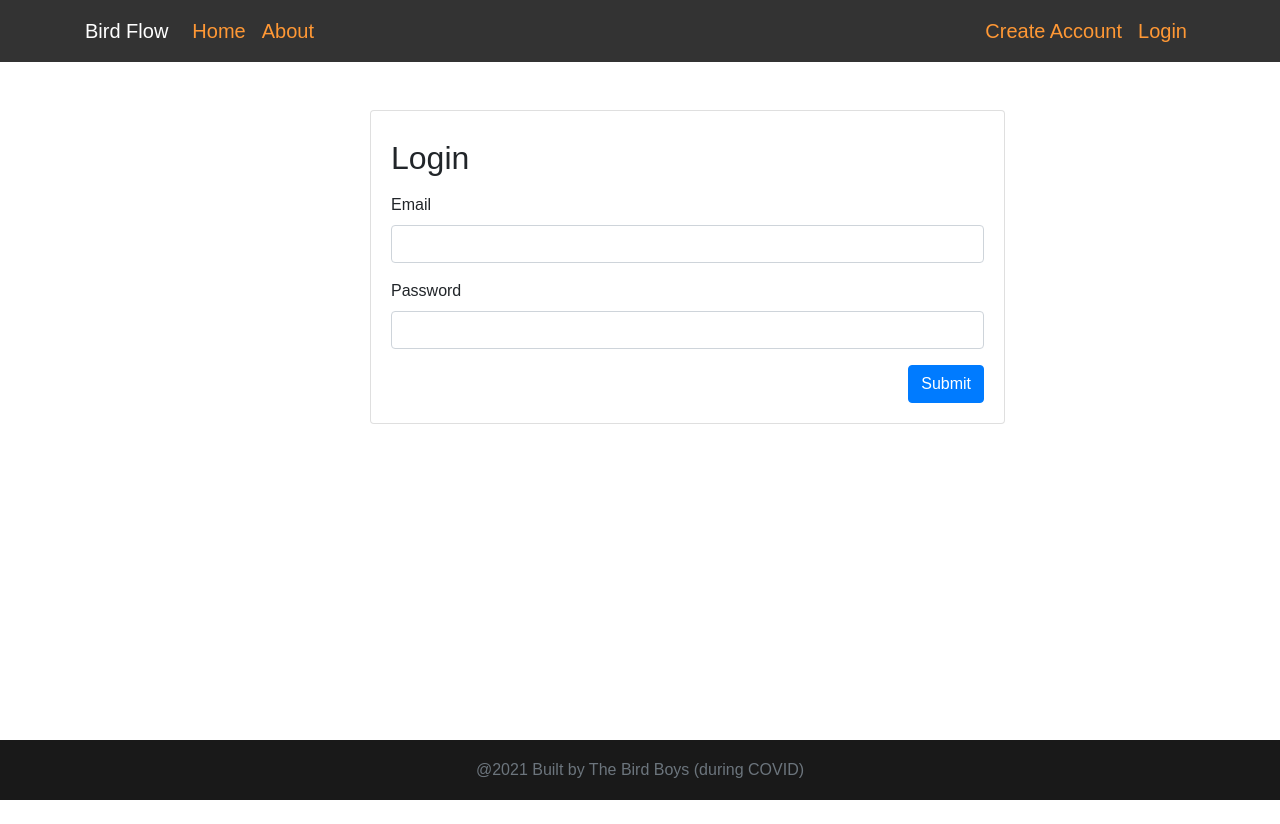
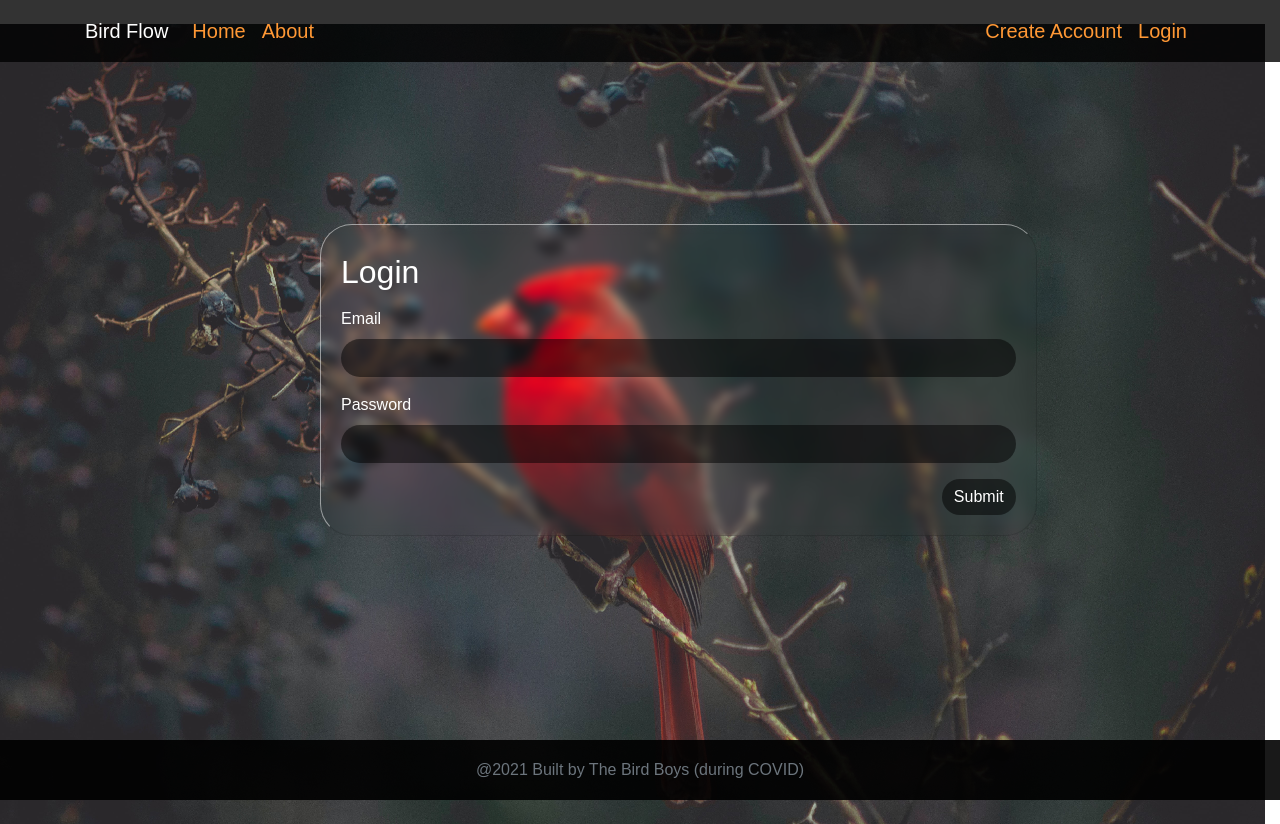
Before and after one commit to aprin418/bird-flow-frontend, a React (Create React App) app: page /login in a window 1280 px wide. Before the commit the page ends 800 px from the top, so only its background shows below. Built offline with nearby package versions, Linux system fonts and the light colour scheme; no server answers.

Commit message:
updated login signup

```diff
--- a/src/App.css
+++ b/src/App.css
@@ -40,7 +40,7 @@ body {
   font-size: 25px;
   color: white;
   margin: 5px;
-  transition: 0.4s ease;
+  transition: 0.4s linear;
   display: block;
 }
 
@@ -58,7 +58,7 @@ body {
 }
 
 .birdSearch:hover {
-  transition: 2.0s ease !important;
+  transition: 0.4s linear !important;
   background-color: black !important;
   border: 2px solid #FF9835 !important;
 
@@ -86,3 +86,127 @@ body {
   color: white;
   width: 50%;
 }
+
+/* end of about page */
+
+/* login page */
+.cardBorder {
+  border-radius: 2em !important;
+  box-shadow: rgb(0, 0, 0, 0.5);
+  background: rgba(25, 25, 255, 0);
+  border-top: 1px solid rgba(255, 255, 255, 0.5);
+  border-left: 1px solid rgba(255, 255, 255, 0.5);
+  backdrop-filter: blur(5px);
+  top: 200px;
+}
+
+.login-bg {
+  background-image: url(./components/images/cardinal.jpg);
+  background-repeat: no-repeat;
+  background-size: cover;
+  position: absolute !important;
+  top: 0 !important;
+  left: 0 !important;
+  width: 100% !important;
+  height: 100% !important;
+  z-index: -1 !important;
+  image-rendering: pixelated;
+}
+
+.loginlabel {
+  color: white;
+}
+
+.login-input {
+  border-radius: 2em !important;
+  background-color: rgba(0, 0, 0, 0.5) !important;
+  border: none !important;
+  outline: none !important;
+  color: white !important;
+}
+
+.login-input:hover {
+  border: 1px solid white !important;
+  background-color: rgba(0, 0, 0, 0.5 !important);
+  transition: 0.4s linear !important;
+  color: white !important;
+  outline: none !important;
+}
+
+.login-button {
+  border-radius: 2em;
+  background-color: rgba(0, 0, 0, 0.5);
+  border: none;
+}
+
+.login-button:hover {
+  border: 1px solid white;
+  transition: 0.4s linear;
+  background-color: #FF9835;
+}
+
+.form-name {
+  color: white;
+}
+/* end of login page */
+
+
+/* signup page */
+.cardBorder2 {
+  border-radius: 2em !important;
+  box-shadow: rgb(0, 0, 0, 0.5);
+  background: rgba(25, 25, 255, 0);
+  border-top: 1px solid rgba(255, 255, 255, 0.5);
+  border-left: 1px solid rgba(255, 255, 255, 0.5);
+  backdrop-filter: blur(5px);
+
+}
+
+
+.signup-bg {
+  background-image: url(./components/images/beardedvulture.jpeg);
+  background-repeat: no-repeat;
+  background-size: auto;
+  position: absolute !important;
+  top: 0 !important;
+  left: 0 !important;
+  width: 100% !important;
+  height: 100% !important;
+  z-index: -1 !important;
+}
+
+.signuplabel {
+  color: white;
+}
+
+.signup-input {
+  border-radius: 2em !important;
+  background-color: rgba(0, 0, 0, 0.5) !important;
+  border: none !important;
+  outline: none !important;
+  color: white !important;
+}
+
+.signup-input:hover {
+  border: 1px solid white !important;
+  background-color: rgba(0, 0, 0, 0.5 !important);
+  transition: 0.4s linear !important;
+  color: white !important;
+  outline: none !important;
+}
+
+.signup-button {
+  border-radius: 2em;
+  background-color: rgba(0, 0, 0, 0.5);
+  border: none;
+}
+
+.signup-button:hover {
+  border: 1px solid white;
+  transition: 0.4s linear;
+  background-color: #FF9835;
+}
+
+.signupform-name {
+  color: white;
+}
--- a/src/components/Login.js
+++ b/src/components/Login.js
@@ -43,20 +43,20 @@ const Login = (props) => {
     if (props.user) return <Redirect to='/profile' />
 
     return (
-        <div className="row mt-4">
+        <div className="row mt-4 login-bg">
             <div className="col-md-7 offset-md-3">
-                <div className="card card-body">
-                    <h2 className="py-2">Login</h2>
+                <div className="card card-body cardBorder">
+                    <h2 className="py-2 form-name">Login</h2>
                     <form onSubmit={handleSubmit}>
                         <div className="form-group">
-                            <label htmlFor="email">Email</label>
-                            <input type="email" name="email" value={email} onChange={handleEmail} className="form-control" />
+                            <label htmlFor="email" className="loginlabel">Email</label>
+                            <input type="email" name="email" value={email} onChange={handleEmail} className="form-control login-input" />
                         </div>
                         <div className="form-group">
-                            <label htmlFor="password">Password</label>
-                            <input type="password" name="password" value={password} onChange={handlePassword} className="form-control" />
+                            <label htmlFor="password" className="loginlabel">Password</label>
+                            <input type="password" name="password" value={password} onChange={handlePassword} className="form-control login-input" />
                         </div>
-                        <button type="submit" className="btn btn-primary float-right">Submit</button>
+                        <button type="submit" className="btn btn-primary float-right login-button">Submit</button>
                     </form>
                 </div>
             </div>
--- a/src/components/Signup.js
+++ b/src/components/Signup.js
@@ -59,52 +59,52 @@ const Signup = () => {
   if (redirect) return <Redirect to="/login" />;
 
   return (
-    <div className="row mt-4">
+    <div className="row mt-4 signup-bg">
       <div className="col-md-7 offset-md-3">
-        <div className="card card-body">
-          <h2 className="py-2">Signup</h2>
+        <div className="card card-body cardBorder2">
+          <h2 className="py-2 signupform-name">Signup</h2>
           <form onSubmit={handleSubmit}>
             <div className="form-group">
-              <label htmlFor="name">Name</label>
+              <label htmlFor="name" className="signuplabel">Name</label>
               <input
                 type="text"
                 name="name"
                 value={name}
                 onChange={handleName}
-                className="form-control"
+                className="form-control signup-input"
               />
             </div>
             <div className="form-group">
-              <label htmlFor="email">Email</label>
+              <label htmlFor="email" className="signuplabel">Email</label>
               <input
                 type="email"
                 name="email"
                 value={email}
                 onChange={handleEmail}
-                className="form-control"
+                className="form-control signup-input"
               />
             </div>
             <div className="form-group">
-              <label htmlFor="password">Password</label>
+              <label htmlFor="password" className="signuplabel">Password</label>
               <input
                 type="password"
                 name="password"
                 value={password}
                 onChange={handlePassword}
-                className="form-control"
+                className="form-control signup-input"
               />
             </div>
             <div className="form-group">
-              <label htmlFor="confirmPassword">Confirm Password</label>
+              <label htmlFor="confirmPassword" className="signuplabel">Confirm Password</label>
               <input
                 type="password"
                 name="confirmPassword"
                 value={confirmPassword}
                 onChange={handleConfirmPassword}
-                className="form-control"
+                className="form-control signup-input"
               />
             </div>
-            <button type="submit" className="btn btn-primary float-right">
+            <button type="submit" className="btn btn-primary float-right signup-button">
               Submit
             </button>
           </form>
```
Also changed, not shown: src/components/images/beardedvulture.jpeg (added), src/components/images/cardinal.jpg (added).
